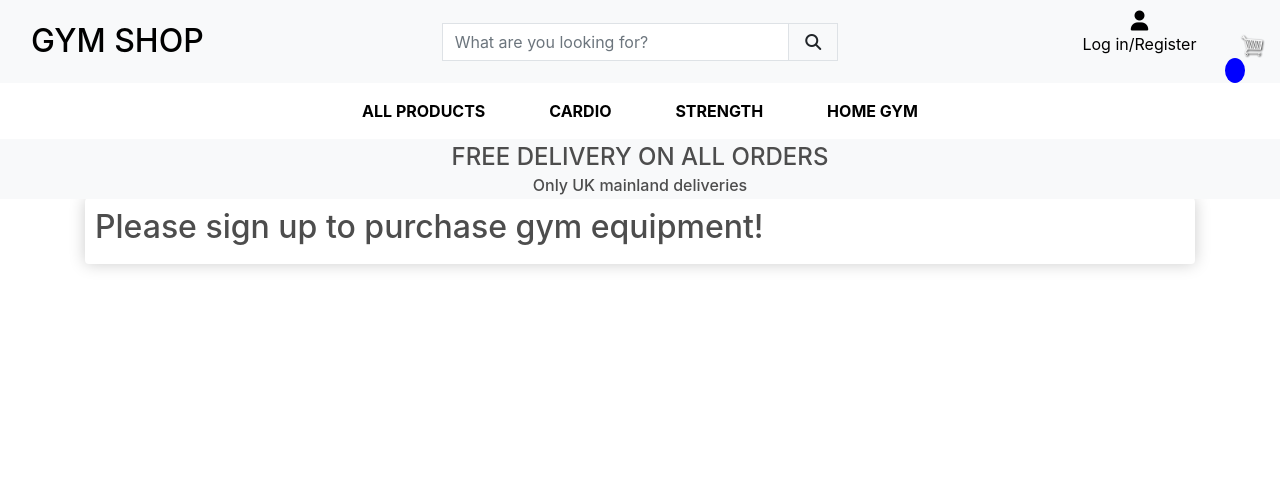
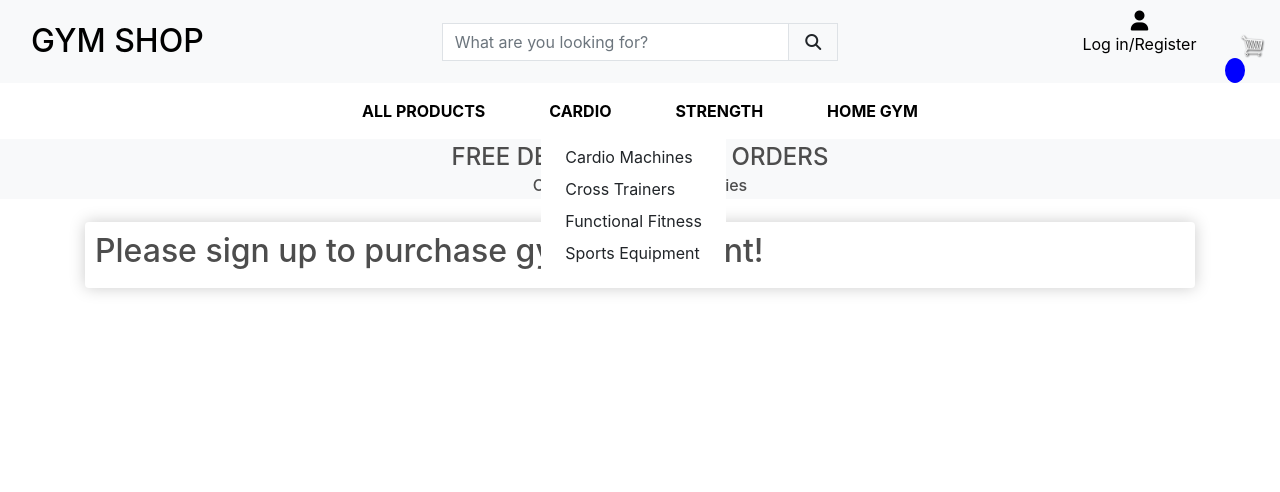
Before and after one commit to henrysevern/gym_shop, a Django app: page /payments/ in a window 1280 px wide, after a click on "CARDIO". Shown: the top 492 px of the page. Run offline with Django 3.2, Linux system fonts and the light colour scheme; some libraries are stand-ins or nearby versions.

Commit message:
Update styling

```diff
--- a/contact/templates/contact/contact.html
+++ b/contact/templates/contact/contact.html
@@ -3,6 +3,7 @@
 {% load crispy_forms_tags %}
 
 {% block content %}
+<br>
 <div class="container mb-2">
     <h2 class="logo-font">Contact Us</h2>
     <p>Please contact us by completing the form below, we will get back to you as soon as we can!</p>
--- a/payments/templates/payments/payment.html
+++ b/payments/templates/payments/payment.html
@@ -39,6 +39,7 @@
             </div>
             {% endfor %}
             <h5>Items:   {{order.get_cart_items}}</h5>
+            <h5>Delivery:  <strong><s>Spend £99</s>  FREE</strong></h5>
             <h5>Total:   £{{order.get_cart_total|floatformat:2}}</h5>
         </div>
     </div>
--- a/payments/templates/payments/payment_complete.html
+++ b/payments/templates/payments/payment_complete.html
@@ -1,7 +1,8 @@
 {% extends 'store/base.html' %}
 {% load static %}
 {% block content %}
-    <div>
+<br>
+<div class="box-element">
     <h2>
         Payment Sent
     </h2>
--- a/payments/templates/payments/sign_up_required.html
+++ b/payments/templates/payments/sign_up_required.html
@@ -1,9 +1,10 @@
 {% extends 'store/base.html' %}
 {% load static %}
 {% block content %}
+<br>
     <div class="box-element">
         <h2>Please sign up to purchase gym equipment!</h2>
-        <a href="% url 'account_signup' %}"></a>
+        <a href="{% url 'account_signup' %}"></a>
     </div>
 
 {% endblock content %}
--- a/payments/urls.py
+++ b/payments/urls.py
@@ -7,4 +7,5 @@ urlpatterns = [
     path('', views.payment_view, name="payment"),
     path('payment_start/', views.payment_start, name="payment_start"),
     path('payment_complete/', views.payment_complete, name="payment_complete"),
+    path('sign_up_required/', views.payment_complete, name="payment_complete")
 ]
--- a/static/css/base.css
+++ b/static/css/base.css
@@ -30,7 +30,6 @@ body {
 
 .shop-now-button {
     background: white;
-    color: white;
     min-width: 260px;
 }
 
@@ -262,3 +261,13 @@ a {
 .logo-font {
     text-transform: uppercase;
 }
+
+@media screen and (max-width: 990px){
+    body {
+        padding-top: 250px;
+        background-size: cover;
+        height: calc(100vh - 164px);
+        color: #555;
+        font-family: 'Lato';
+    }
+}
--- a/store/templates/store/add_product.html
+++ b/store/templates/store/add_product.html
@@ -2,7 +2,7 @@
 {% load static %}
 {% load crispy_forms_tags %}
 {% block content %}
-
+<br>
 <div class="overlay"></div>
 <div class="container">
     <div class="row">
--- a/store/templates/store/base.html
+++ b/store/templates/store/base.html
@@ -63,7 +63,7 @@
   <header class="container-fluid fixed-top bg-light">
     <div class="row">
       <div class="col-12 col-lg-4 my-auto py-1 py-lg-0 text-center text-lg-left">
-        <a href="" class="nav-link main-logo-link">
+        <a href="{% url 'item_list' %}" class="nav-link main-logo-link">
           <h2 class="logo-font text-black my-0">Gym Shop</h2>
         </a>
       </div>
--- a/store/templates/store/edit_product.html
+++ b/store/templates/store/edit_product.html
@@ -2,6 +2,7 @@
 {% load static %}
 {% load crispy_forms_tags %}
 {% block content %}
+<br>
     <div class="overlay"></div>
     <div class="container">
         <div class="row">
--- a/store/templates/store/item_list.html
+++ b/store/templates/store/item_list.html
@@ -2,9 +2,9 @@
 {% load static %}
 {% block content %}
 
-<div class="row">
+<div class="row col-sm-12">
     {% for product in products %}
-    <div class="col-sm-6 col-md-6 col-lg-4 col-xl-3">
+    <div class="col-sm-12 col-md-6 col-lg-4 col-xl-3">
         <img class="thumbnail" src="{{ product.imageURL }}" alt="{{product.title}}">
         <div class="box-element product">
             <h6><strong>{{product.title}}</strong></h6>
--- a/templates/allauth/includes/main-nav.html
+++ b/templates/allauth/includes/main-nav.html
@@ -3,26 +3,23 @@
 <div class="collapse navbar-collapse" id="main-nav">
     <ul class="navbar-nav w-auto mx-auto">
         <li class="nav-item dropdown">
-            <a class="logo-font font-weight-bold nav-link text-black mr-5" href="{% url 'item_list' %}" id="all-products-link" data-toggle="dropdown" aria-haspopup="true" aria-expanded="false">
+            <a class="logo-font font-weight-bold nav-link text-black mr-5" href="{% url 'item_list' %}" id="all-products-link" data-bs-toggle="dropdown" aria-haspopup="true" aria-expanded="false">
                 All Products
             </a>
             <div class="dropdown-menu border-0" aria-labelledby="all-products-link">
-                <a href="" class="dropdown-item">By Price</a>
-                <a href="" class="dropdown-item ">By Rating</a>
-                <a href="" class="dropdown-item ">By Category</a>
                 <a href="{% url 'item_list' %}" class="dropdown-item">All Products</a>
             </div>
         </li>
 
         <li class="nav-item dropdown">
-            <a class="logo-font font-weight-bold nav-link text-black mr-5" href="#" id="cardio-link" data-toggle="dropdown" aria-haspopup="true" aria-expanded="false">
+            <a class="logo-font font-weight-bold nav-link text-black mr-5" href="#" id="cardio-link" data-bs-toggle="dropdown" aria-haspopup="true" aria-expanded="false">
                 Cardio
             </a>
             <div class="dropdown-menu border-0" aria-labelledby="cardio-link">
-                <a href="" class="dropdown-item"></a>
-                <a href="" class="dropdown-item"></a>
-                <a href="" class="dropdown-item"></a>
-                <a href="" class="dropdown-item"></a>
+                <a href="{% url 'item_list' %}?category=Cardio Machines" class="dropdown-item">Cardio Machines</a>
+                <a href="{% url 'item_list' %}?category=Cross Trainers" class="dropdown-item">Cross Trainers</a>
+                <a href="{% url 'item_list' %}?category=Functional Fitness" class="dropdown-item">Functional Fitness</a>
+                <a href="{% url 'item_list' %}?category=Sports Equipment" class="dropdown-item">Sports Equipment</a>
             </div>
         </li>
 
@@ -31,21 +28,22 @@
                 Strength
             </a>
             <div class="dropdown-menu border-0" aria-labelledby="strength-link">
-                <a href="{% url 'item_list' %}?category=Strength" class="dropdown-item">Strength</a>
-                <a href="" class="dropdown-item"></a>
-                <a href="" class="dropdown-item"></a>
+                <a href="{% url 'item_list' %}?category=Benches" class="dropdown-item">Benches</a>
+                <a href="{% url 'item_list' %}?category=Dumbbells" class="dropdown-item">Dumbbells</a>
+                <a href="{% url 'item_list' %}?category=Weight_Machines" class="dropdown-item">Weight Machines</a>
+                <a href="{% url 'item_list' %}?category=Cables" class="dropdown-item">Cables</a>
             </div>
         </li>
 
         <li class="nav-item dropdown">
-            <a class="logo-font font-weight-bold nav-link text-black" href="#" id="specials-link" data-toggle="dropdown" aria-haspopup="true" aria-expanded="false">
+            <a class="logo-font font-weight-bold nav-link text-black" href="#" id="specials-link" data-bs-toggle="dropdown" aria-haspopup="true" aria-expanded="false">
                 Home Gym
             </a>
             <div class="dropdown-menu border-0" aria-labelledby="specials-link">
-                <a href="" class="dropdown-item"></a>
-                <a href="" class="dropdown-item"></a>
-                <a href="" class="dropdown-item"></a>
-                <a href="" class="dropdown-item"></a>
+                <a href="{% url 'item_list' %}?category=Accessories" class="dropdown-item">Accessories</a>
+                <a href="{% url 'item_list' %}?category=Yoga mats" class="dropdown-item">Yoga mats</a>
+                <a href="{% url 'item_list' %}?category=Resistance Bands" class="dropdown-item">Resistance Bands</a>
+                <a href="{% url 'item_list' %}?category=Home Gym" class="dropdown-item">Home Gym</a>
             </div>
         </li>
     </ul>
--- a/templates/allauth/includes/mobile-top-header.html
+++ b/templates/allauth/includes/mobile-top-header.html
@@ -1,6 +1,6 @@
 {% load static %}
 <li class="list-inline-item">
-    <a class="text-black nav-link d-block d-lg-none" href="#" id="mobile-search" data-toggle="dropdown" aria-haspopup="true" aria-expanded="false">
+    <a class="text-black nav-link d-block d-lg-none" href="#" id="mobile-search" data-bs-toggle="dropdown" aria-haspopup="true" aria-expanded="false">
         <div class="text-center">
             <div><i class="fas fa-search fa-lg"></i></div>
             <p class="my-0">Search</p>
@@ -22,7 +22,7 @@
     </div>
 </li>
 <li class="list-inline-item dropdown">
-    <a class="text-black nav-link d-block d-lg-none" href="#" id="user-options" data-toggle="dropdown" aria-haspopup="true" aria-expanded="false">
+    <a class="text-black nav-link d-block d-lg-none" href="#" id="user-options" data-bs-toggle="dropdown" aria-haspopup="true" aria-expanded="false">
         <div class="text-center">
             <div><i class="fas fa-user fa-lg"></i></div>
             <p class="my-0">My Account</p>
```
Also changed, not shown: templates/allauth/includes/toast-error.html (deleted, +0 -11 lines). Lines whose indentation alone changed are shown as unchanged.
